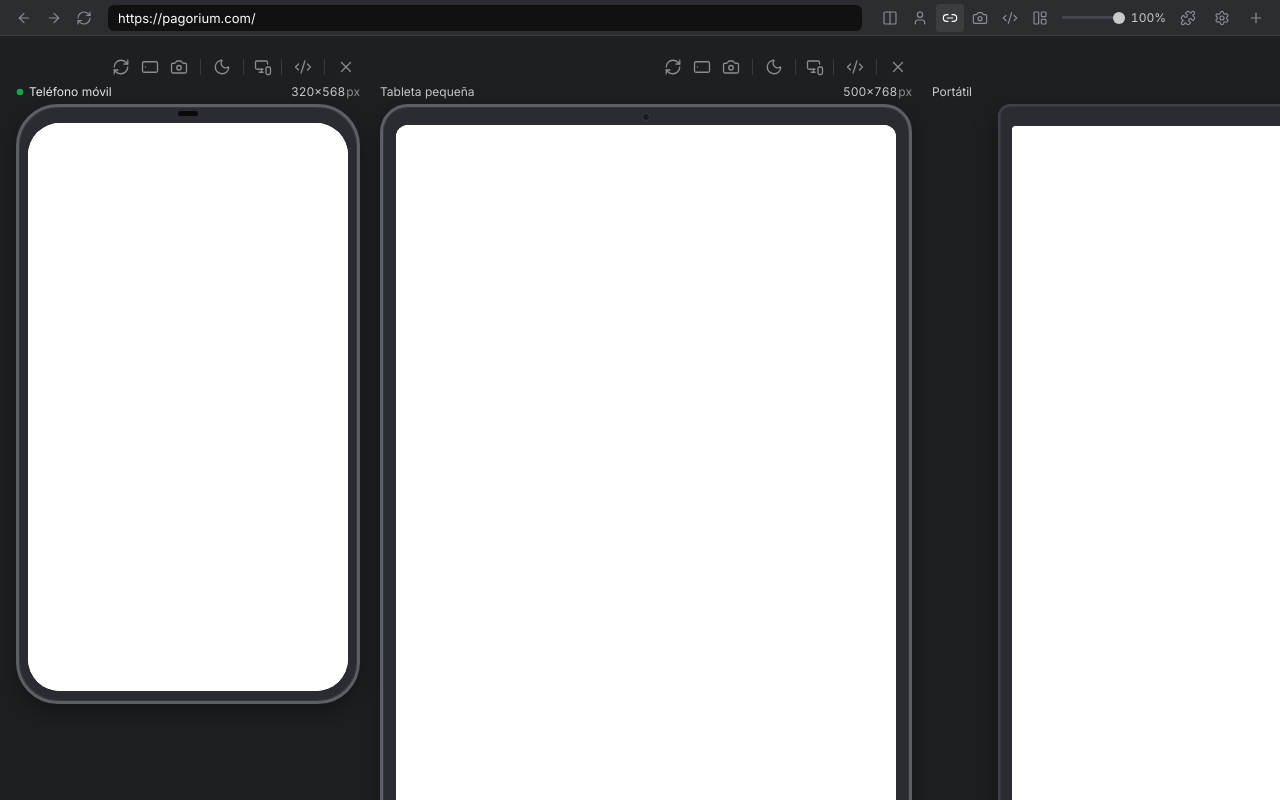
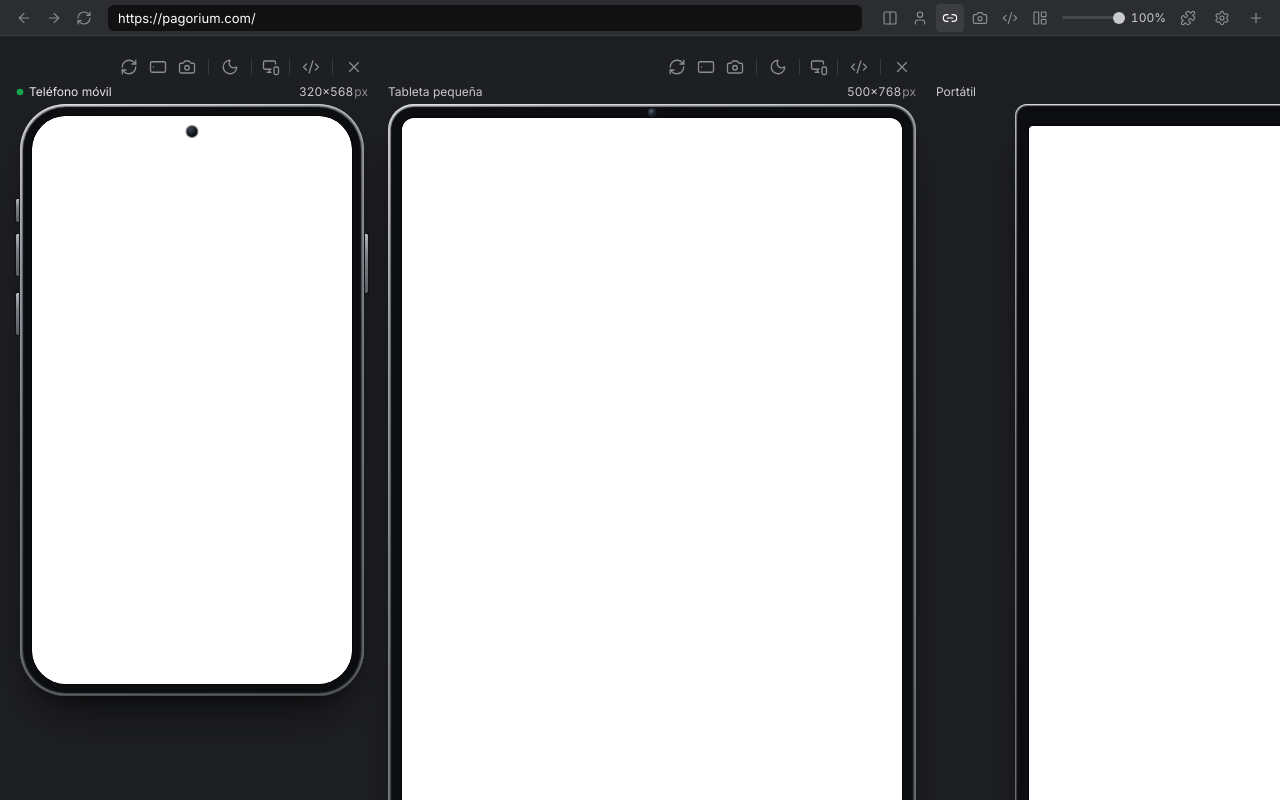
Before and after one commit to slzno/PixelGrid, a React (Vite) app: page / in a window 1280 px wide. Built offline with nearby package versions, Linux system fonts and the light colour scheme.

Commit message:
style: reforzar silueta y contraste de mockups

```diff
--- a/src/components/DeviceMockup.tsx
+++ b/src/components/DeviceMockup.tsx
@@ -1,4 +1,4 @@
-import type { ReactNode } from 'react'
+import type { CSSProperties, ReactNode } from 'react'
 import type { MockupSpec } from '@/lib/deviceMockup'
 
 type DeviceMockupProps = {
@@ -11,6 +11,7 @@ type DeviceMockupProps = {
   frameH: number
   baseW: number
   baseH: number
+  buttonGutter?: number
   children: ReactNode
 }
 
@@ -24,6 +25,7 @@ export function DeviceMockup({
   frameH,
   baseW,
   baseH,
+  buttonGutter = 0,
   children,
 }: DeviceMockupProps) {
   if (spec.kind === 'none') {
@@ -31,13 +33,25 @@ export function DeviceMockup({
   }
 
   const pad = {
-    top: Math.round(spec.top * scale),
-    right: Math.round(spec.right * scale),
-    bottom: Math.round(spec.bottom * scale),
-    left: Math.round(spec.left * scale),
+    top: Math.max(1, Math.round(spec.top * scale)),
+    right: Math.max(1, Math.round(spec.right * scale)),
+    bottom: Math.max(1, Math.round(spec.bottom * scale)),
+    left: Math.max(1, Math.round(spec.left * scale)),
   }
-  const radius = Math.max(6, Math.round(spec.radius * scale))
+  const radius = Math.max(8, Math.round(spec.radius * scale))
   const screenRadius = Math.max(3, Math.round(spec.screenRadius * scale))
+
+  const shellStyle = {
+    width: frameW,
+    height: frameH,
+    borderRadius: radius,
+    paddingTop: pad.top,
+    paddingRight: pad.right,
+    paddingBottom: pad.bottom,
+    paddingLeft: pad.left,
+    ['--dm-radius' as string]: `${radius}px`,
+    ['--dm-screen-radius' as string]: `${screenRadius}px`,
+  } as CSSProperties
 
   return (
     <div
@@ -45,46 +59,26 @@ export function DeviceMockup({
       style={{ width: outerW }}
     >
       <div
-        className="device-mockup-frame"
-        style={{
-          width: frameW,
-          height: frameH,
-          borderRadius: radius,
-          paddingTop: pad.top,
-          paddingRight: pad.right,
-          paddingBottom: pad.bottom,
-          paddingLeft: pad.left,
-        }}
+        className="device-mockup-shell-wrap"
+        style={{ paddingInline: buttonGutter }}
       >
-        {spec.chrome === 'island' && (
-          <span
-            className="device-mockup-island"
-            style={{
-              top: Math.max(4, Math.round(pad.top * 0.3)),
-              width: Math.round(Math.min(screenW * 0.28, 96 * scale)),
-              height: Math.round(Math.max(7, 18 * scale * 0.55)),
-            }}
-            aria-hidden
-          />
+        {spec.buttons && (
+          <>
+            <span className="device-mockup-hardbtn power" aria-hidden />
+            <span className="device-mockup-hardbtn mute" aria-hidden />
+            <span className="device-mockup-hardbtn vol-up" aria-hidden />
+            <span className="device-mockup-hardbtn vol-down" aria-hidden />
+          </>
         )}
-        {spec.chrome === 'pill' && (
-          <span
-            className="device-mockup-pill"
-            style={{
-              top: Math.max(3, Math.round(pad.top * 0.28)),
-              width: Math.round(Math.max(12, 44 * scale * 0.45)),
-              height: Math.round(Math.max(5, 12 * scale * 0.4)),
-            }}
-            aria-hidden
-          />
-        )}
+
+        <div className="device-mockup-shell" style={shellStyle}>
           {spec.chrome === 'camera' && (
             <span
-            className="device-mockup-camera"
+              className="device-mockup-webcam"
               style={{
-              top: Math.max(3, Math.round(pad.top * 0.36)),
-              width: Math.round(Math.max(5, 8 * scale)),
-              height: Math.round(Math.max(5, 8 * scale)),
+                width: Math.round(Math.max(5, 7 * scale)),
+                height: Math.round(Math.max(5, 7 * scale)),
+                top: Math.round(Math.max(3, pad.top * 0.38)),
               }}
               aria-hidden
             />
@@ -99,6 +93,30 @@ export function DeviceMockup({
             }}
           >
             {children}
+
+            {spec.chrome === 'island' && (
+              <span
+                className="device-mockup-island"
+                style={{
+                  width: Math.round(Math.min(screenW * 0.3, 100 * scale)),
+                  height: Math.round(Math.max(8, 26 * scale * 0.5)),
+                  top: Math.round(Math.max(6, 10 * scale)),
+                }}
+                aria-hidden
+              />
+            )}
+            {spec.chrome === 'punch' && (
+              <span
+                className="device-mockup-punch"
+                style={{
+                  width: Math.round(Math.max(7, 11 * scale)),
+                  height: Math.round(Math.max(7, 11 * scale)),
+                  top: Math.round(Math.max(6, 10 * scale)),
+                }}
+                aria-hidden
+              />
+            )}
+          </div>
         </div>
       </div>
 
@@ -107,7 +125,9 @@ export function DeviceMockup({
           className="device-mockup-laptop-base"
           style={{ width: baseW, height: baseH }}
           aria-hidden
-        />
+        >
+          <span className="device-mockup-laptop-indent" />
+        </div>
       )}
 
       {spec.kind === 'desktop' && baseH > 0 && (
--- a/src/components/Pane.tsx
+++ b/src/components/Pane.tsx
@@ -458,6 +458,7 @@ export function Pane({ pane, compact = false }: PaneProps) {
             frameH={mockup.frameH}
             baseW={mockup.baseW}
             baseH={mockup.baseH}
+            buttonGutter={mockup.buttonGutter}
           >
             {viewport}
           </DeviceMockup>
--- a/src/lib/deviceMockup.ts
+++ b/src/lib/deviceMockup.ts
@@ -11,10 +11,11 @@ export type MockupSpec = {
   left: number
   /** Outer corner radius (device px). */
   radius: number
-  /** Screen corner radius inside bezel (device px). */
+  /** Screen corner radius — nested inside outer radius. */
   screenRadius: number
-  /** iPhone-style dynamic island / Android camera. */
-  chrome: 'island' | 'pill' | 'camera' | 'none'
+  chrome: 'island' | 'punch' | 'camera' | 'none'
+  /** Show subtle hardware side buttons. */
+  buttons: boolean
 }
 
 const NONE: MockupSpec = {
@@ -26,6 +27,7 @@ const NONE: MockupSpec = {
   radius: 0,
   screenRadius: 0,
   chrome: 'none',
+  buttons: false,
 }
 
 export function resolveMockupKind(
@@ -45,6 +47,10 @@ export function resolveMockupKind(
   return 'none'
 }
 
+/**
+ * Proportions inspired by current flagship frames:
+ * outer radius ≈ bezel + screen radius (constant-width rim).
+ */
 export function getMockupSpec(
   form: DeviceForm | undefined,
   category: DeviceCategory | undefined,
@@ -53,54 +59,62 @@ export function getMockupSpec(
 
   if (kind === 'phone') {
     const isIphone = category === 'iphone'
+    const bezel = 12
+    const screenRadius = 34
     return {
       kind,
-      top: 16,
-      right: 12,
-      bottom: 16,
-      left: 12,
-      radius: 42,
-      screenRadius: 32,
-      chrome: isIphone ? 'island' : 'pill',
+      top: bezel,
+      right: bezel,
+      bottom: bezel,
+      left: bezel,
+      radius: bezel + screenRadius,
+      screenRadius,
+      chrome: isIphone ? 'island' : 'punch',
+      buttons: true,
     }
   }
 
   if (kind === 'tablet') {
+    const bezel = 14
+    const screenRadius = 12
     return {
       kind,
-      top: 18,
-      right: 16,
-      bottom: 18,
-      left: 16,
-      radius: 28,
-      screenRadius: 12,
+      top: bezel,
+      right: bezel,
+      bottom: bezel,
+      left: bezel,
+      radius: bezel + screenRadius,
+      screenRadius,
       chrome: 'camera',
+      buttons: false,
     }
   }
 
   if (kind === 'laptop') {
     return {
       kind,
-      top: 20,
+      top: 22,
       right: 14,
       bottom: 14,
       left: 14,
       radius: 12,
       screenRadius: 4,
       chrome: 'camera',
+      buttons: false,
     }
   }
 
   if (kind === 'desktop') {
     return {
       kind,
-      top: 12,
-      right: 12,
-      bottom: 12,
-      left: 12,
+      top: 14,
+      right: 14,
+      bottom: 14,
+      left: 14,
       radius: 10,
       screenRadius: 3,
-      chrome: 'none',
+      chrome: 'camera',
+      buttons: false,
     }
   }
 
@@ -118,25 +132,31 @@ export function mockupOuterSize(
   const padY = Math.round((spec.top + spec.bottom) * scale)
   const frameW = screenW + padX
   const frameH = screenH + padY
+
+  // Side buttons sit outside the shell; reserve a few px so toolbar aligns.
+  const buttonGutter =
+    spec.buttons && scale > 0.2 ? Math.round(4 * scale) : 0
+
   const baseExtra =
     spec.kind === 'laptop'
       ? {
-          width: Math.round(frameW * 1.1),
-          height: Math.round(20 * scale),
+          width: Math.round(frameW * 1.12),
+          height: Math.round(22 * scale),
         }
       : spec.kind === 'desktop'
         ? {
-            width: Math.round(frameW * 0.4),
-            height: Math.round(30 * scale),
+            width: Math.round(frameW * 0.44),
+            height: Math.round(36 * scale),
           }
         : { width: 0, height: 0 }
 
   return {
     frameW,
     frameH,
-    outerW: Math.max(frameW, baseExtra.width),
+    outerW: Math.max(frameW, baseExtra.width) + buttonGutter * 2,
     outerH: frameH + baseExtra.height,
     baseW: baseExtra.width,
     baseH: baseExtra.height,
+    buttonGutter,
   }
 }
--- a/src/styles/app.css
+++ b/src/styles/app.css
@@ -14,10 +14,21 @@
   --pg-font: Inter, system-ui, -apple-system, 'Segoe UI', sans-serif;
   --pg-topbar-h: 36px;
 
-  /* Device mockups — Space Gray limpio */
-  --pg-mockup-shell: #5c5f66;
-  --pg-mockup-shell-dark: #3e4148;
-  --pg-mockup-face: #2a2c31;
+  /* Device mockups — Space Gray profesional */
+  --pg-mockup-aluminum: linear-gradient(
+    155deg,
+    #c5c7cc 0%,
+    #8e9198 22%,
+    #6a6d74 55%,
+    #55585f 100%
+  );
+  --pg-mockup-aluminum-deep: linear-gradient(
+    180deg,
+    #a8abb2 0%,
+    #6a6d74 40%,
+    #4a4d54 100%
+  );
+  --pg-mockup-body: #0c0d10;
 }
 
 * {
@@ -468,7 +479,7 @@ select {
   border-radius: inherit;
 }
 
-/* Device mockups — Space Gray, mínimo y limpio */
+/* Device mockups — calidad profesional (Space Gray) */
 
 .device-mockup {
   display: flex;
@@ -477,23 +488,50 @@ select {
   flex: 0 0 auto;
 }
 
-.device-mockup-frame {
+.device-mockup-shell-wrap {
+  position: relative;
+  display: flex;
+  justify-content: center;
+}
+
+.device-mockup-shell {
   position: relative;
   box-sizing: border-box;
-  background: var(--pg-mockup-face);
-  border: 3px solid var(--pg-mockup-shell);
+  background: var(--pg-mockup-aluminum);
   box-shadow:
-    0 8px 24px rgba(0, 0, 0, 0.35),
-    inset 0 0 0 1px rgba(255, 255, 255, 0.06);
+    0 28px 50px -18px rgba(0, 0, 0, 0.65),
+    0 10px 18px -10px rgba(0, 0, 0, 0.45),
+    inset 0 1px 0 rgba(255, 255, 255, 0.45),
+    inset 0 -1px 0 rgba(0, 0, 0, 0.35),
+    inset 0 0 0 1px rgba(255, 255, 255, 0.12);
   display: flex;
   align-items: stretch;
   justify-content: center;
 }
 
-.device-mockup.kind-laptop .device-mockup-frame,
-.device-mockup.kind-desktop .device-mockup-frame {
-  border-color: var(--pg-mockup-shell-dark);
-  border-width: 2px;
+/* Anillo interior negro (cristal / bisel frontal) */
+.device-mockup-shell::before {
+  content: '';
+  position: absolute;
+  inset: 3px;
+  border-radius: calc(var(--dm-radius, 40px) - 3px);
+  background: var(--pg-mockup-body);
+  box-shadow:
+    inset 0 0 0 1px rgba(255, 255, 255, 0.04),
+    0 0 0 1px rgba(0, 0, 0, 0.35);
+  pointer-events: none;
+  z-index: 0;
+}
+
+.device-mockup.kind-laptop .device-mockup-shell,
+.device-mockup.kind-desktop .device-mockup-shell {
+  background: var(--pg-mockup-aluminum-deep);
+  border-radius: 12px 12px 8px 8px;
+}
+
+.device-mockup.kind-laptop .device-mockup-shell::before,
+.device-mockup.kind-desktop .device-mockup-shell::before {
+  inset: 2px;
   border-radius: 10px 10px 6px 6px;
 }
 
@@ -501,76 +539,165 @@ select {
   position: relative;
   z-index: 1;
   overflow: hidden;
-  background: #fff;
+  background: #111;
+  box-shadow:
+    0 0 0 1px rgba(0, 0, 0, 0.55),
+    inset 0 0 0 1px rgba(255, 255, 255, 0.04);
   flex: 0 0 auto;
 }
 
+/* Hardware buttons — Space Gray */
+.device-mockup-hardbtn {
+  position: absolute;
+  z-index: 2;
+  background: linear-gradient(180deg, #b0b3ba 0%, #7a7d84 40%, #5a5d64 100%);
+  box-shadow:
+    0 0 0 1px rgba(0, 0, 0, 0.35),
+    inset 0 1px 0 rgba(255, 255, 255, 0.35);
+  pointer-events: none;
+}
+
+.device-mockup-hardbtn.power {
+  right: 0;
+  top: 22%;
+  width: 3px;
+  height: 10%;
+  min-height: 32px;
+  border-radius: 0 2px 2px 0;
+}
+
+.device-mockup-hardbtn.mute {
+  left: 0;
+  top: 16%;
+  width: 3px;
+  height: 4%;
+  min-height: 14px;
+  border-radius: 2px 0 0 2px;
+}
+
+.device-mockup-hardbtn.vol-up,
+.device-mockup-hardbtn.vol-down {
+  left: 0;
+  width: 3px;
+  height: 7%;
+  min-height: 24px;
+  border-radius: 2px 0 0 2px;
+}
+
+.device-mockup-hardbtn.vol-up {
+  top: 22%;
+}
+
+.device-mockup-hardbtn.vol-down {
+  top: 32%;
+}
+
+/* Dynamic Island / punch-hole over screen (como en dispositivos reales) */
 .device-mockup-island,
-.device-mockup-pill,
-.device-mockup-camera {
+.device-mockup-punch,
+.device-mockup-webcam {
   position: absolute;
   left: 50%;
   transform: translateX(-50%);
-  z-index: 2;
+  z-index: 5;
   pointer-events: none;
 }
 
 .device-mockup-island {
   border-radius: 999px;
-  background: #0a0a0c;
+  background: #000;
+  box-shadow: 0 0 0 1px rgba(0, 0, 0, 0.4);
 }
 
 .device-mockup-island::after {
   content: '';
   position: absolute;
-  right: 16%;
+  right: 12%;
   top: 50%;
-  width: 26%;
-  height: 52%;
+  width: 28%;
+  height: 58%;
   transform: translateY(-50%);
   border-radius: 999px;
-  background: #2a3140;
+  background: radial-gradient(
+    circle at 35% 35%,
+    #4a5568 0%,
+    #1a2030 55%,
+    #050608 100%
+  );
 }
 
-.device-mockup-pill {
-  border-radius: 999px;
-  background: #0a0a0c;
+.device-mockup-punch {
+  border-radius: 50%;
+  background: radial-gradient(
+    circle at 35% 30%,
+    #3d4658 0%,
+    #12151c 55%,
+    #000 100%
+  );
+  box-shadow: 0 0 0 1px rgba(0, 0, 0, 0.5);
 }
 
-.device-mockup-camera {
+.device-mockup-webcam {
+  position: absolute;
+  left: 50%;
+  transform: translateX(-50%);
+  z-index: 3;
+  pointer-events: none;
   border-radius: 50%;
-  background: #1a1c22;
-  box-shadow: inset 0 0 0 1px rgba(255, 255, 255, 0.12);
+  background: radial-gradient(
+    circle at 35% 30%,
+    #5a6578 0%,
+    #1a1e28 60%,
+    #0a0c10 100%
+  );
+  box-shadow: 0 0 0 1px rgba(255, 255, 255, 0.12);
 }
 
 .device-mockup-laptop-base {
-  width: 100%;
+  position: relative;
   margin-top: -1px;
-  border-radius: 0 0 10px 10px;
-  background: var(--pg-mockup-shell-dark);
-  box-shadow: 0 8px 20px rgba(0, 0, 0, 0.3);
+  border-radius: 0 0 12px 12px;
+  background: var(--pg-mockup-aluminum-deep);
+  box-shadow:
+    0 14px 28px -12px rgba(0, 0, 0, 0.55),
+    inset 0 1px 0 rgba(255, 255, 255, 0.28);
+  display: flex;
+  align-items: flex-start;
+  justify-content: center;
+}
+
+.device-mockup-laptop-indent {
+  margin-top: 4px;
+  width: 14%;
+  height: 3px;
+  border-radius: 0 0 3px 3px;
+  background: rgba(0, 0, 0, 0.45);
 }
 
 .device-mockup-desktop-stand {
   display: flex;
   flex-direction: column;
   align-items: center;
-  margin-top: 4px;
+  margin-top: 2px;
 }
 
 .device-mockup-desktop-neck {
   width: 14%;
-  height: 50%;
-  background: var(--pg-mockup-shell-dark);
+  height: 48%;
+  background: linear-gradient(180deg, #9a9da5, #55585f);
   border-radius: 2px;
+  box-shadow: inset 0 0 0 1px rgba(255, 255, 255, 0.15);
 }
 
 .device-mockup-desktop-foot {
   width: 100%;
   height: 22%;
   margin-top: auto;
-  border-radius: 4px;
-  background: var(--pg-mockup-shell);
+  border-radius: 5px;
+  background: linear-gradient(180deg, #8e9198, #4a4d54);
+  box-shadow:
+    0 6px 14px rgba(0, 0, 0, 0.35),
+    inset 0 1px 0 rgba(255, 255, 255, 0.2);
 }
 
 .viewport-scale {
```
Lines whose indentation alone changed are shown as unchanged.
